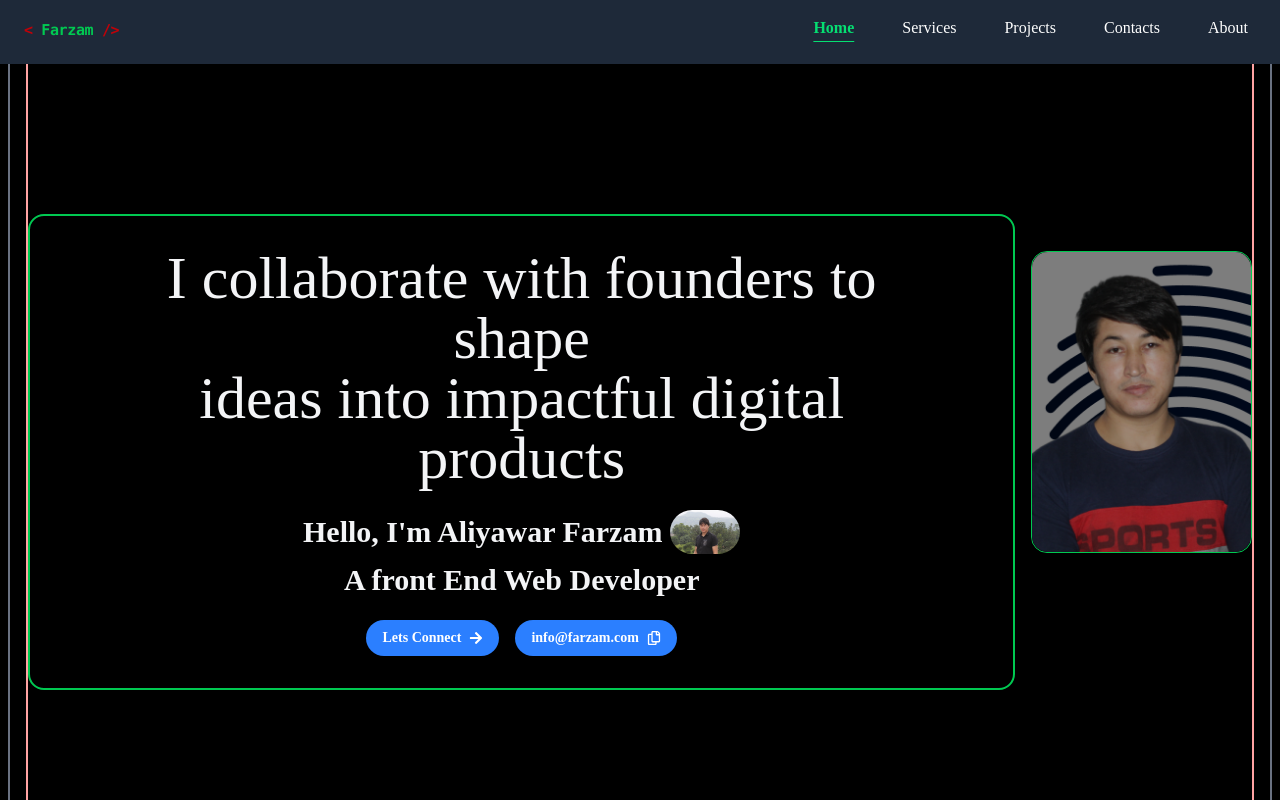
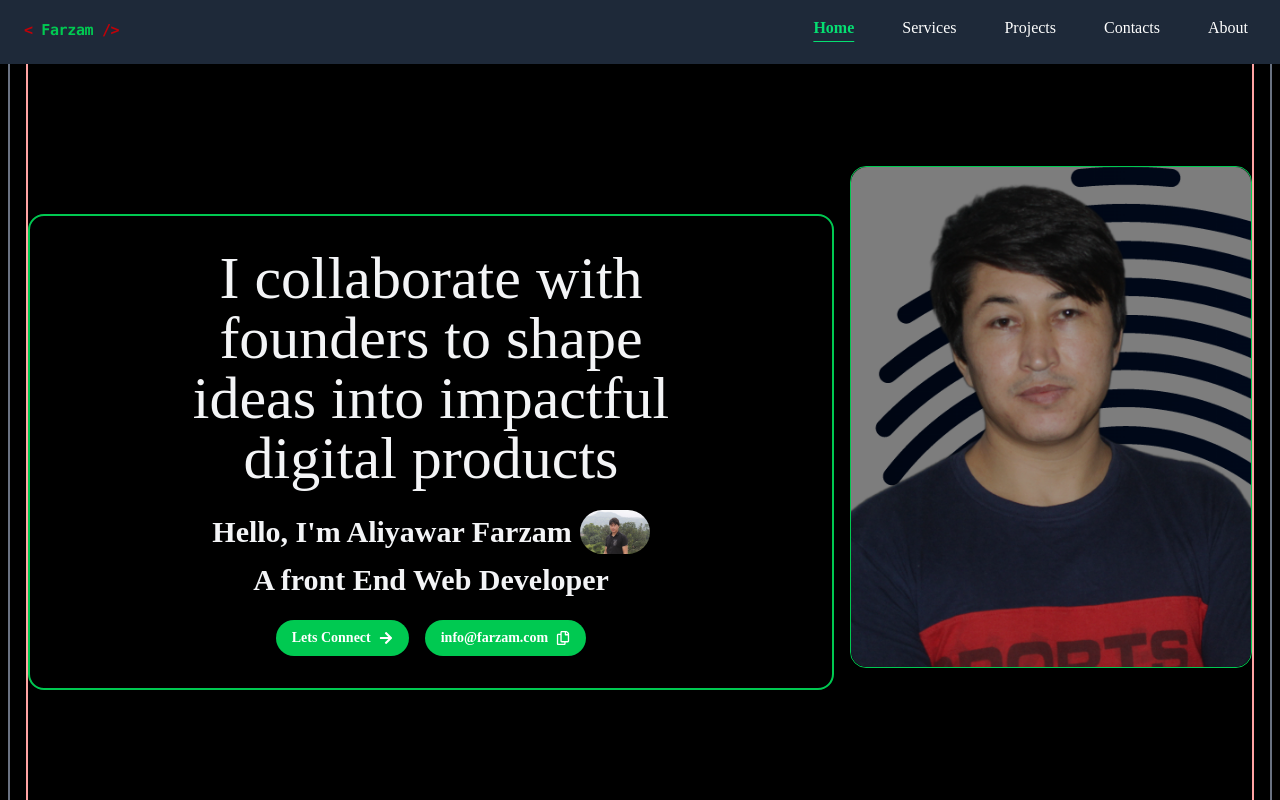
Before and after one commit to farzam313/PortFolio, a React (Vite) app: page / in a window 1280 px wide. Shown: the top 800 px of the page. Built offline with nearby package versions, Linux system fonts and the light colour scheme; a web font is replaced by a local one.

Commit message:
Enhancment...

```diff
--- a/src/components/Button.jsx
+++ b/src/components/Button.jsx
@@ -5,7 +5,7 @@ const Button = ({ Icon, className, caption, onClick }) => {
     <div>
       <button
         onClick={onClick}
-        className={`bg-blue-500 hover:bg-blue-700 text-white
+        className={`bg-green-500 hover:bg-green-300 text-white
         font-bold py-2 px-4 rounded-3xl ${className}`}
       >
         <div className="flex items-center gap-2">
--- a/src/layout/Sections/Hero.jsx
+++ b/src/layout/Sections/Hero.jsx
@@ -57,11 +57,12 @@ const Hero = () => {
       <div className="relative max-w-full overflow-hidden mx-auto flex-1">
         <Bio />
       </div>
-      <div className="flex justify-center items-center rounded-2xl border-green-500 border-1 my-5  gap-2 ">
+      <div className="flex justify-center items-center rounded-2xl border-green-500 border-1 my-5  gap-2 lg:mt-[50px]">
         <img
           src="farzoo.png"
           alt="hero"
-          className=" h-[300px]  rounded-2xl  "
+          className=" h-[300px]  rounded-2xl lg:w-[full]  lg:h-[800px] xl:h-[500px] 2xl:h-[600px] object-cover"
+          width={400}
         />
       </div>
     </div>
```
